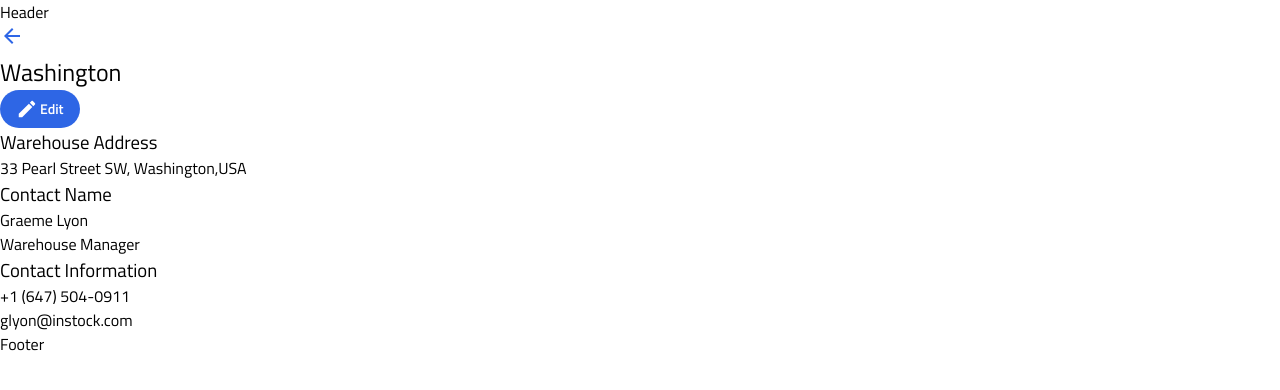
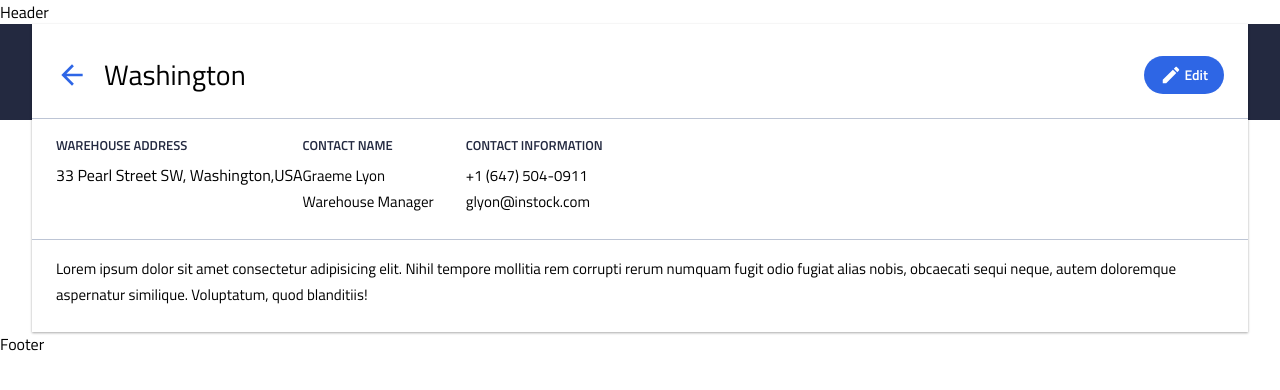
Before and after one commit to DBeaulne/InStock-MCSD, a React (Create React App) app: page /warehouses/1 in a window 1280 px wide. Shown: the top 390 px of the page. Built offline with nearby package versions, Linux system fonts and the light colour scheme.

Commit message:
added some styling to warehouse details component

```diff
--- a/src/components/WarehouseDetails/WarehouseDetails.jsx
+++ b/src/components/WarehouseDetails/WarehouseDetails.jsx
@@ -8,9 +8,15 @@ const WarehouseDetails = () => {
 
   return (
     <main className="warehouse-details">
+      <div className="warehouse-details__container">
         <div className="warehouse-details__top">
-        <img src={ArrowBackIcon} alt="Back Icon" onClick={() => {}} />
-        <h2>
+          <img
+            className="warehouse-details__back-icon"
+            src={ArrowBackIcon}
+            alt="Back Icon"
+            onClick={() => {}}
+          />
+          <h2 className="warehouse-details__heading">
             Washington
             {/* {warehouseDetails.name} */}
           </h2>
@@ -22,38 +28,49 @@ const WarehouseDetails = () => {
           />
         </div>
         <div className="warehouse-details__mid">
-        <h3>Warehouse Address</h3>
+          <div className="warehouse-details__mid-container1">
+            <h3 className="warehouse-details__sub-heading">
+              Warehouse Address
+            </h3>
             <p>33 Pearl Street SW, Washington,USA</p>
-        <div className="warehouse-details__mid-container">
+          </div>
+          <div className="warehouse-details__mid-container2">
             <div className="warehouse-details__name">
-            <h3>Contact Name</h3>
-            <p>
+              <h3 className="warehouse-details__sub-heading">Contact Name</h3>
+              <p className="warehouse-details__txt">
                 Graeme Lyon
                 {/* {warehouseDetails.manager} */}
               </p>
-            <p>
+              <p className="warehouse-details__txt">
                 Warehouse Manager
                 {/* {warehouseDetails.designation} */}
               </p>
             </div>
             <div className="warehouse-details__info">
-            <h3>Contact Information</h3>
-            <p>
+              <h3 className="warehouse-details__sub-heading">
+                Contact Information
+              </h3>
+              <p className="warehouse-details__txt">
                 +1 (647) 504-0911
                 {/* {warehouseDetails.phone} */}
               </p>
-            <p>
+              <p className="warehouse-details__txt">
                 glyon@instock.com
                 {/* {warehouseDetails.email} */}
               </p>
             </div>
           </div>
         </div>
-      {/* <div className="warehouse-details__bottom">
-        {inventoryList.map((item) => (
+        <div className="warehouse-details__bottom">
+          {/* {inventoryList.map((item) => (
           <inventoryList />
-        ))}
-      </div> */}
+        ))} */}
+          Lorem ipsum dolor sit amet consectetur adipisicing elit. Nihil tempore
+          mollitia rem corrupti rerum numquam fugit odio fugiat alias nobis,
+          obcaecati sequi neque, autem doloremque aspernatur similique.
+          Voluptatum, quod blanditiis!
+        </div>
+      </div>
     </main>
   );
 };
--- a/src/components/WarehouseDetails/WarehouseDetails.scss
+++ b/src/components/WarehouseDetails/WarehouseDetails.scss
@@ -0,0 +1,78 @@
+@import "../../styles/partials/colors";
+@import "../../styles/partials/mediaQ";
+@import "../../styles/partials/mobilefont";
+@import "../../styles/partials/tabletdesktopfont";
+@import "../../styles/partials/paddingandmargins";
+
+.warehouse-details {
+  background: linear-gradient(
+    180deg,
+    bgcolor(is-graphite) 4.3rem,
+    primcolor(is-white) 0%
+  );
+  @include tablet {
+    background: linear-gradient(
+      180deg,
+      bgcolor(is-graphite) 6rem,
+      primcolor(is-white) 0%
+    );
+  }
+  &__container {
+    background-color: primcolor(is-white);
+    margin: $mobLR;
+    box-shadow: 0 1px 3px rgba(0, 0, 0, 0.12), 0 1px 2px rgba(0, 0, 0, 0.24);
+    @include tablet {
+      margin: $tabLR;
+    }
+  }
+  &__top {
+    display: flex;
+    flex-direction: row;
+    justify-content: center;
+    align-items: center;
+    border-bottom: 1px solid seccolor(is-cloud);
+    padding: 2rem 1.5rem 1.5rem;
+    gap: 1rem;
+  }
+  &__heading {
+    @include mob-header-lrg;
+    flex: 1;
+  }
+  &__back-icon {
+    height: 2rem;
+    cursor: pointer;
+  }
+  &__mid {
+    border-bottom: 1px solid seccolor(is-cloud);
+    padding: 1rem 1.5rem 1.5rem;
+    display: flex;
+    flex-direction: column;
+    &-container2 {
+      display: flex;
+      flex-direction: row;
+      justify-content: flex-start;
+      margin-top: 2rem;
+      gap: 2rem;
+      @include tablet {
+        margin: 0;
+      }
+    }
+    @include tablet {
+      flex-direction: row;
+    }
+  }
+  &__sub-heading {
+    @include mob-header-sml;
+    text-transform: uppercase;
+    color: bgcolor(is-graphite);
+    font-weight: 600;
+    margin-bottom: 0.5rem;
+  }
+  &__txt {
+    @include mob-par-lrg;
+  }
+  &__bottom {
+    padding: 1rem 1.5rem 1.5rem;
+    @include mob-par-lrg;
+  }
+}
```
Lines whose indentation alone changed are shown as unchanged.
